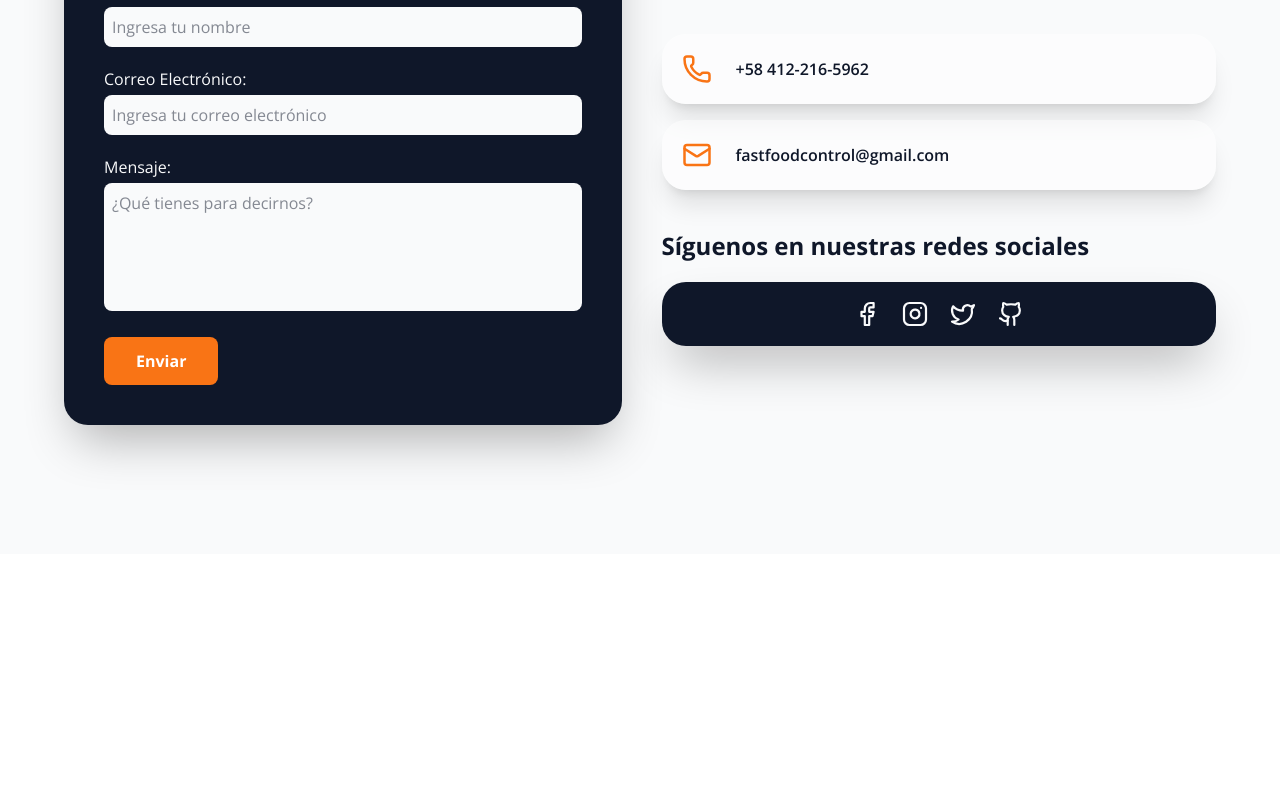
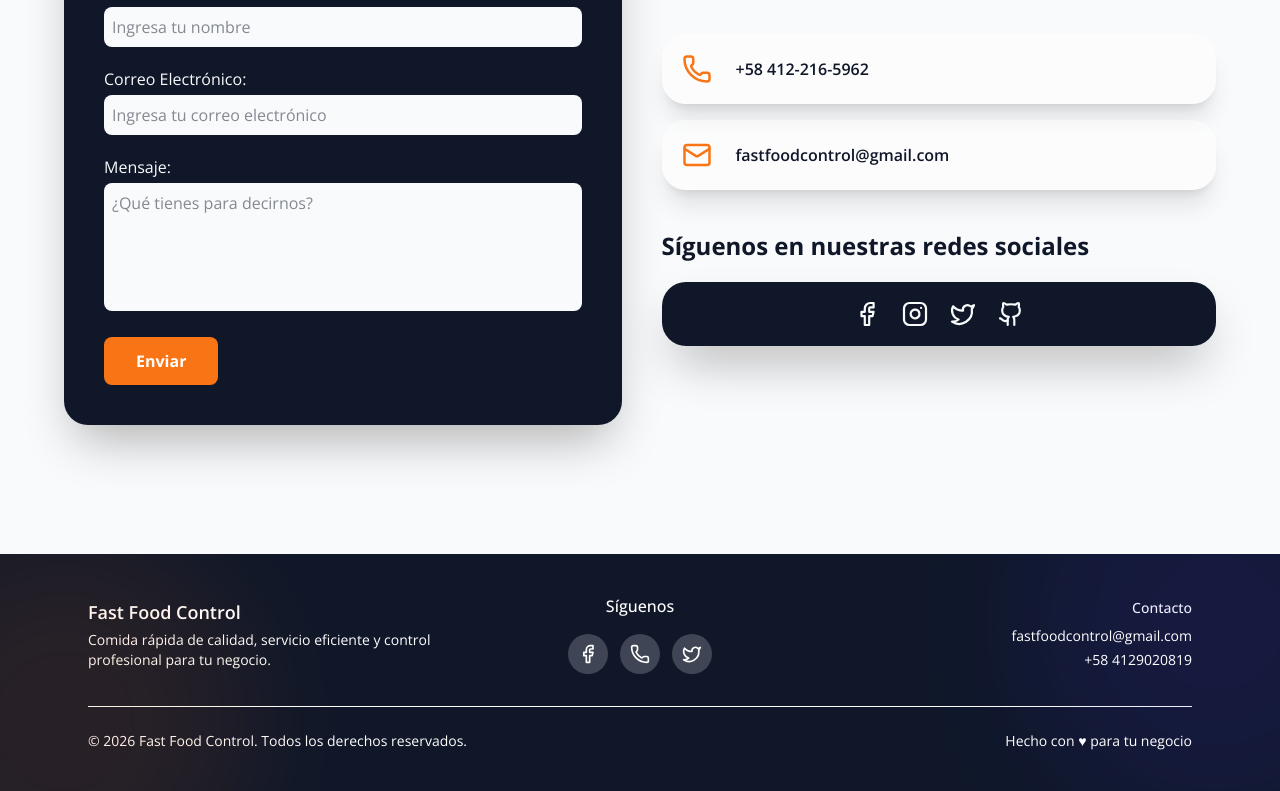
Before and after one commit to Leumas24K/Fast-Food-Control-ERP, a React (Vite) app: page / in a window 1280 px wide. Shown: the part 2974-3765 px from the top of the page. Before the commit the page ends 3528 px from the top, so only its background shows below. Built offline with nearby package versions, Linux system fonts and the light colour scheme.

Commit message:
terminado el footer

```diff
--- a/src/components/Home/Footer.jsx
+++ b/src/components/Home/Footer.jsx
@@ -1,15 +1,95 @@
-import React from "react";
-import { Facebook, Instagram, Twitter, Phone } from "lucide-react"; // <-- iconos de Lucide
 
+import { Facebook, Twitter, Phone } from "lucide-react";
 
 export default function Footer() {
 
+  return (
+    <footer className="bg-fondo-dark text-white overflow-hidden relative">
+      <div className="absolute w-96 h-96 top-[-10%] left-[-10%] blur-3xl opacity-10 z-0 bg-primary rounded-full"></div>
+      <div className="absolute w-96 h-96 bottom-[-10%] right-[-10%] blur-3xl opacity-10 z-0 bg-indigo-600 rounded-full"></div>
+
+      <section className="max-w-6xl mx-auto px-6 py-10 ">
+        <div className="grid grid-cols-1 md:grid-cols-3 gap-8 items-start md:items-center">
+          {/*Marca y descripción*/}
+          <section className="flex items-start md:items-center gap-4">
 
 
-    return (
-    // Footer container: puedes ajustar clases Tailwind para colores/márgenes
-    <footer className="bg-fondo-dark">
+            <div>
+              <h3 className="text-lg font-semibold">Fast Food Control</h3>
+              <p className="text-sm mt-1 max-w-xs md:max-w-sm" >
+                Comida rápida de calidad, servicio eficiente y control profesional para tu negocio.
+              </p>
+            </div>
+          </section>
 
+          {/*Enlaces a redes sociales*/}
+          <nav className="flex flex-col items-center md:items-center gap-4">
+            <p className="font-medium">Síguenos</p>
+            <ul className="flex gap-3">
+              <li>
+                <a
+                  href="https://www.facebook.com/profile.php?id=61588027586864"
+                  target="_blank"
+                  rel="noopener noreferrer"
+                  className="flex items-center justify-center w-10 h-10 rounded-full bg-white/20 hover:bg-white/40 transition-colors focus:outline-none focus:ring-2 focus:ring-white/60"
+                >
+                  <Facebook className="w-5 h-5" />
+                </a>
+              </li>
+
+              <li>
+                <a
+                  href="https://wa.me/584129020819"
+                  target="_blank"
+                  rel="noopener noreferrer"
+                  className="flex items-center justify-center w-10 h-10 rounded-full bg-white/20 hover:bg-white/40 transition-colors focus:outline-none focus:ring-2 focus:ring-white/60"
+                >
+                  <Phone className="w-5 h-5" />
+                </a>
+              </li>
+
+              <li>
+                <a
+                  href="https://x.com/ControlFas38375"
+                  target="_blank"
+                  rel="noopener noreferrer"
+                  className="flex items-center justify-center w-10 h-10 rounded-full bg-white/20 hover:bg-white/40 transition-colors focus:outline-none focus:ring-2 focus:ring-white/60"
+                >
+                  <Twitter className="w-5 h-5" />
+                </a>
+              </li>
+            </ul>
+          </nav>
+
+          {/*Contacto rapidos*/}
+          <address className="not-italic flex flex-col items-center md:items-end gap-2" >
+            <p className="text-sm font-medium">Contacto</p>
+            <div className="flex flex-col text-sm items-center md:items-end">
+              <a
+                href="mailto:fastfoodcontrol@gmail.com"
+                className="hover:underline z-100"
+              >
+                fastfoodcontrol@gmail.com
+              </a>
+              <a
+                href="tel:+584129020819"
+                className="hover:underline mt-1 z-100"
+              >
+                +58 4129020819
+              </a>
+            </div>
+          </address>
+        </div>
+
+        <div className="mt-8 pt-6 border-t" >
+          <div className="flex flex-col md:flex-row md:items-center md:justify-between gap-3">
+            <p className="text-sm text-center md:text-left">© 2026 Fast Food Control. Todos los derechos reservados.</p>
+            <p className="text-sm text-center md:text-right z-100">
+              Hecho con ♥ para tu negocio
+            </p>
+          </div>
+        </div>
+      </section>
     </footer>
   );
 }
```
